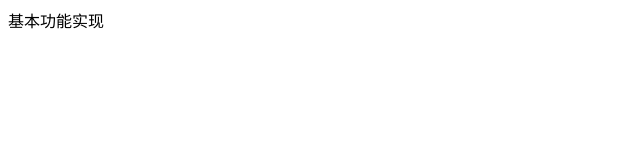
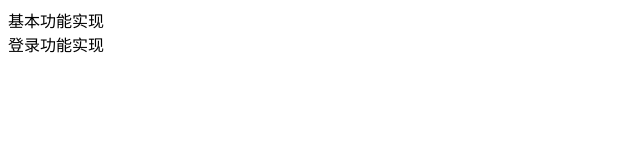
Before and after one commit to zhp101zhp/myOneProject, a plain HTML site: page index.html in a window 1280 px wide. Shown: the whole page, without its empty margins (0-640 px from the left). Drawn offline with Linux system fonts and the light colour scheme.

Commit message:
登录功能实现

```diff
--- a/index.html
+++ b/index.html
@@ -8,5 +8,7 @@
 </head>
 <body>
     <div>基本功能实现</div>
+
+    <div>登录功能实现</div>
 </body>
 </html>
```
